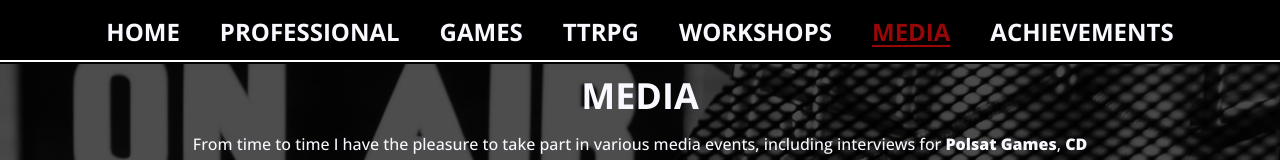
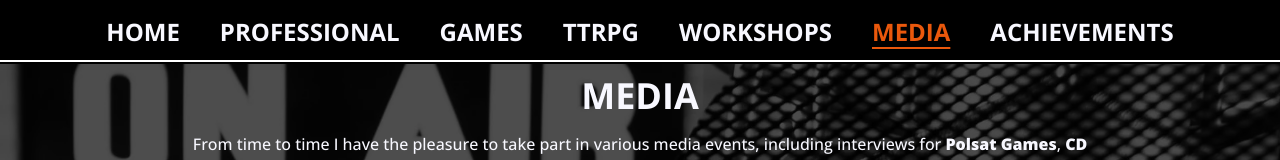
Before and after one commit to ArekKuna/merry-tales-react, a React (Create React App) app: page /media in a window 1280 px wide. Shown: the top 160 px of the page. Built offline with nearby package versions, Linux system fonts and the light colour scheme.

Commit message:
fix: active navlink color fix

```diff
--- a/src/components/Header/DesktopNavigation/DesktopNavItem/DesktopNavItem.jsx
+++ b/src/components/Header/DesktopNavigation/DesktopNavItem/DesktopNavItem.jsx
@@ -1,11 +1,18 @@
 import { NavLink } from 'react-router-dom';
 
 const DesktopNavItem = ({ link }) => {
+  const activeStyles = {
+    textDecoration: 'underline',
+    textUnderlineOffset: '6px',
+    color: 'rgb(234 88 12)',
+  };
+
   return (
     <li>
       <NavLink
         className='text-lg text-ghostWhite font-bold uppercase lg:text-2xl'
         to={link.to}
+        style={({ isActive }) => (isActive ? activeStyles : undefined)}
       >
         {link.text}
       </NavLink>
@@ -14,3 +21,4 @@ const DesktopNavItem = ({ link }) => {
 };
 
 export default DesktopNavItem;
+// 'text-lg text-ghostWhite font-bold uppercase lg:text-2xl'
--- a/src/index.css
+++ b/src/index.css
@@ -17,12 +17,6 @@ html::-webkit-scrollbar {
     display: flex;
     justify-content: center;
     margin: auto;
-}
-
-.active {
-    text-decoration: underline;
-    text-underline-offset: 4px;
-    color: rgb(152, 7, 7);
 }
 
 .icon-top,
```
